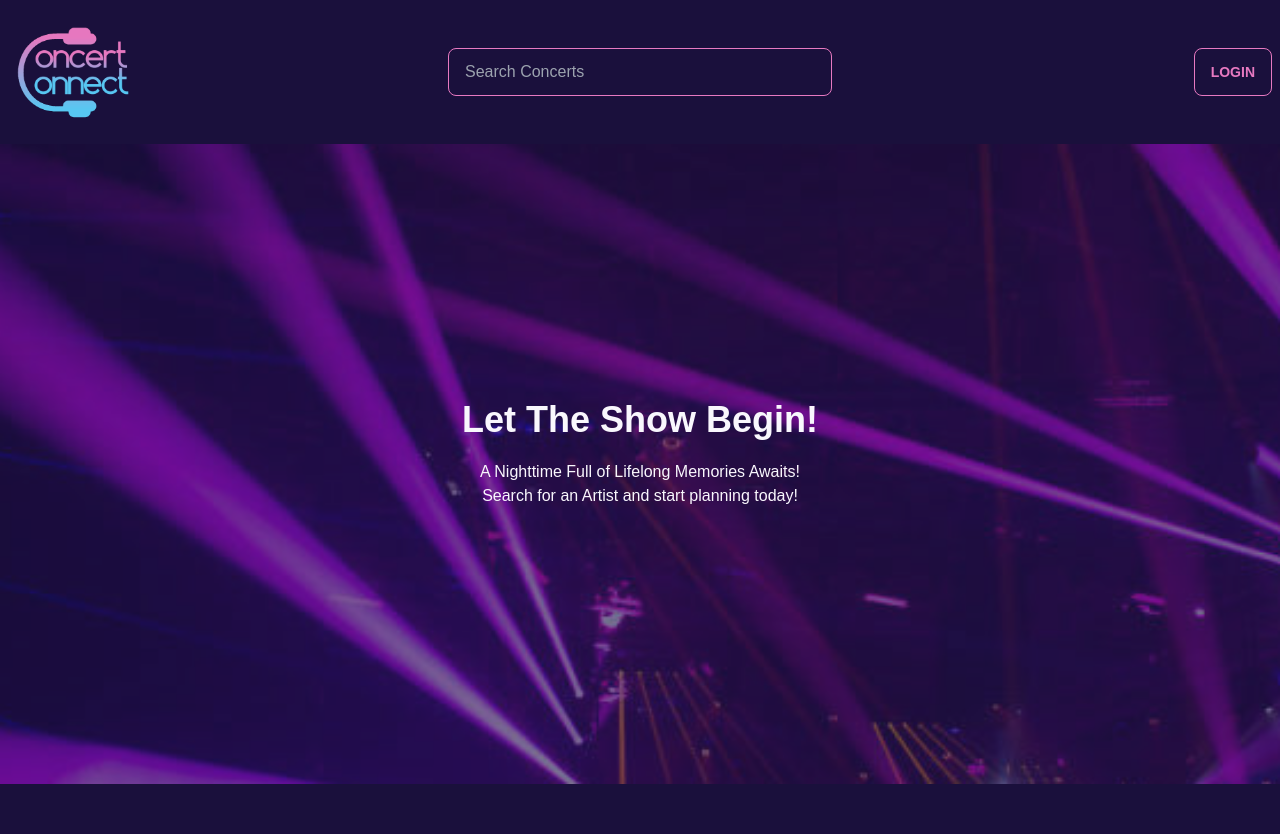
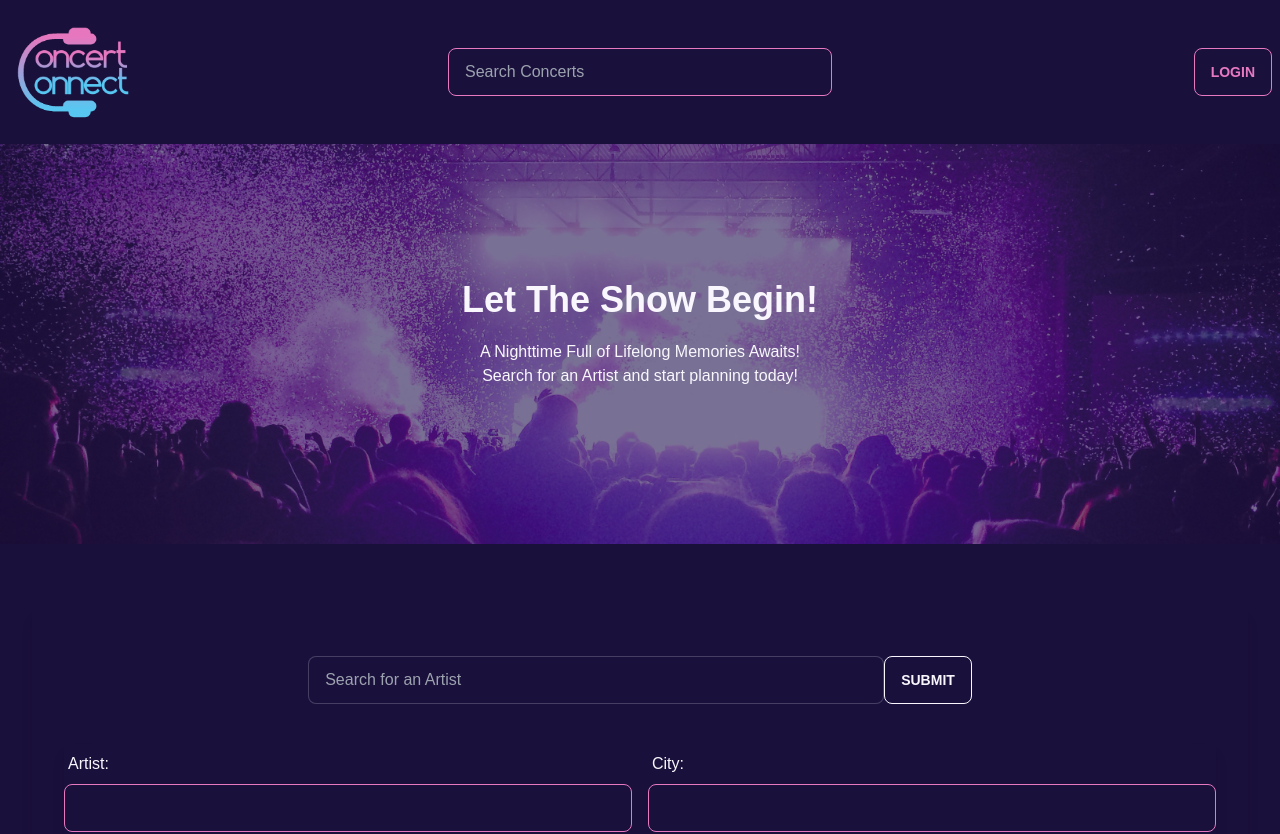
Before and after one commit to Sabplpz/Concert-Connect, a React (Create React App) app in the folder client/: page /add-concert in a window 1280 px wide. Shown: the top 834 px of the page. Built offline with nearby package versions, Linux system fonts and the light colour scheme.

Commit message:
chose new image

```diff
--- a/client/src/pages/AddConcert.js
+++ b/client/src/pages/AddConcert.js
@@ -141,7 +141,7 @@ function AddConcert() {
 
   return (
     <>
-    <div className="hero min-h-[80vh]" style={{backgroundImage: `url(${addConHero})`}}>
+    <div className="hero min-h-[50vh]" style={{backgroundImage: `url(${addConHero})`}}>
   <div className="hero-overlay bg-opacity-60"></div>
   <div className="hero-content text-center text-neutral-content">
     <div className="max-w-md">
```
Also changed, not shown: client/src/assets/logo/Concert-H.jpeg.
